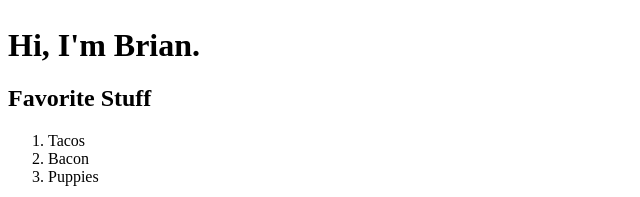
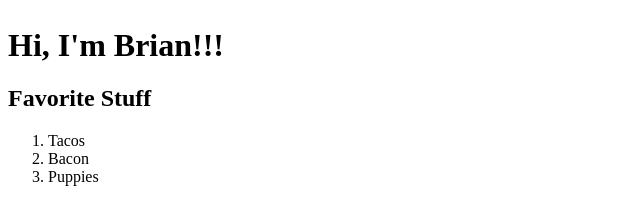
Before and after one commit to eng/profile, a plain HTML site: page index.html in a window 1280 px wide. Shown: the part 324-521 px from the top of the page, 0-640 px from the left. Drawn offline with Linux system fonts and the light colour scheme.

Commit message:
Now with extra excitement

```diff
--- a/index.html
+++ b/index.html
@@ -8,7 +8,7 @@
     <img src="https://media.giphy.com/media/JIX9t2j0ZTN9S/giphy.gif">
   </h1>
 
-  <h1>Hi, I'm Brian.</h1>
+  <h1>Hi, I'm Brian!!!</h1>
 
   <h2>Favorite Stuff</h2>
 
```
